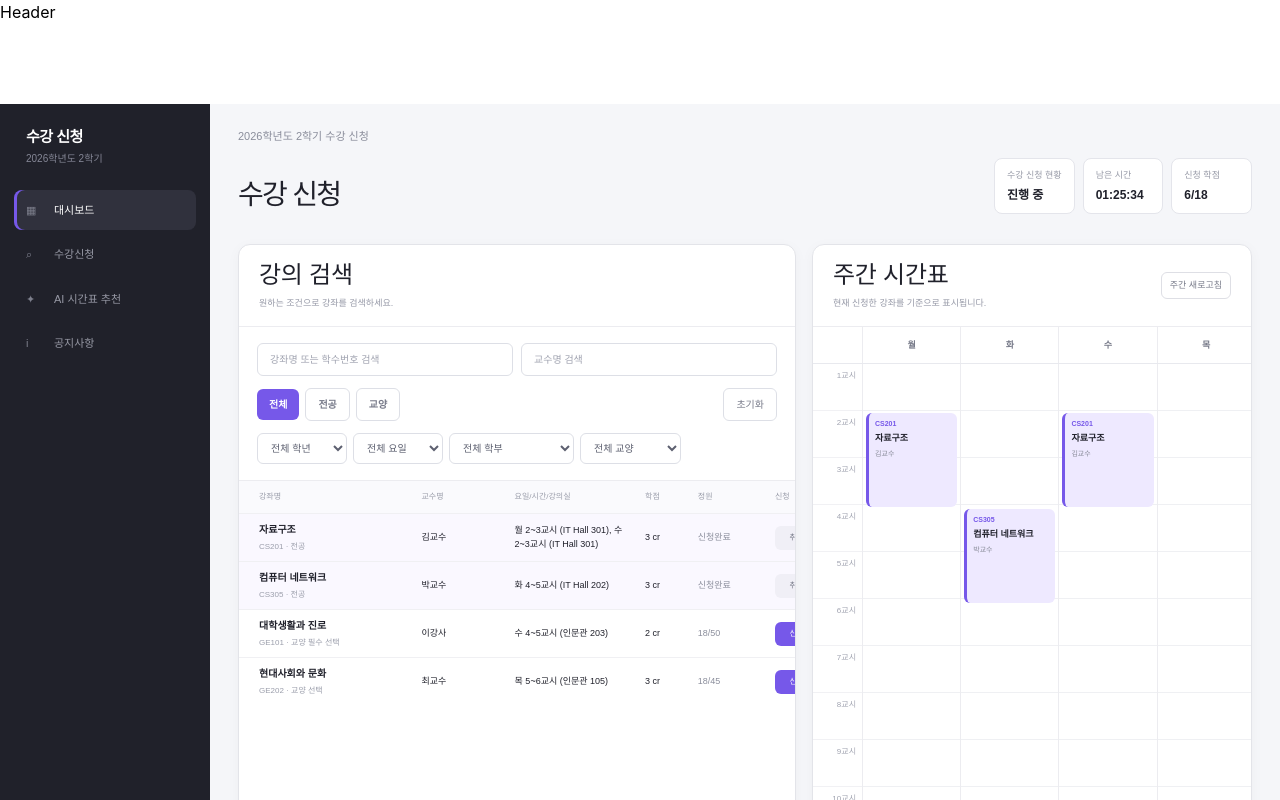
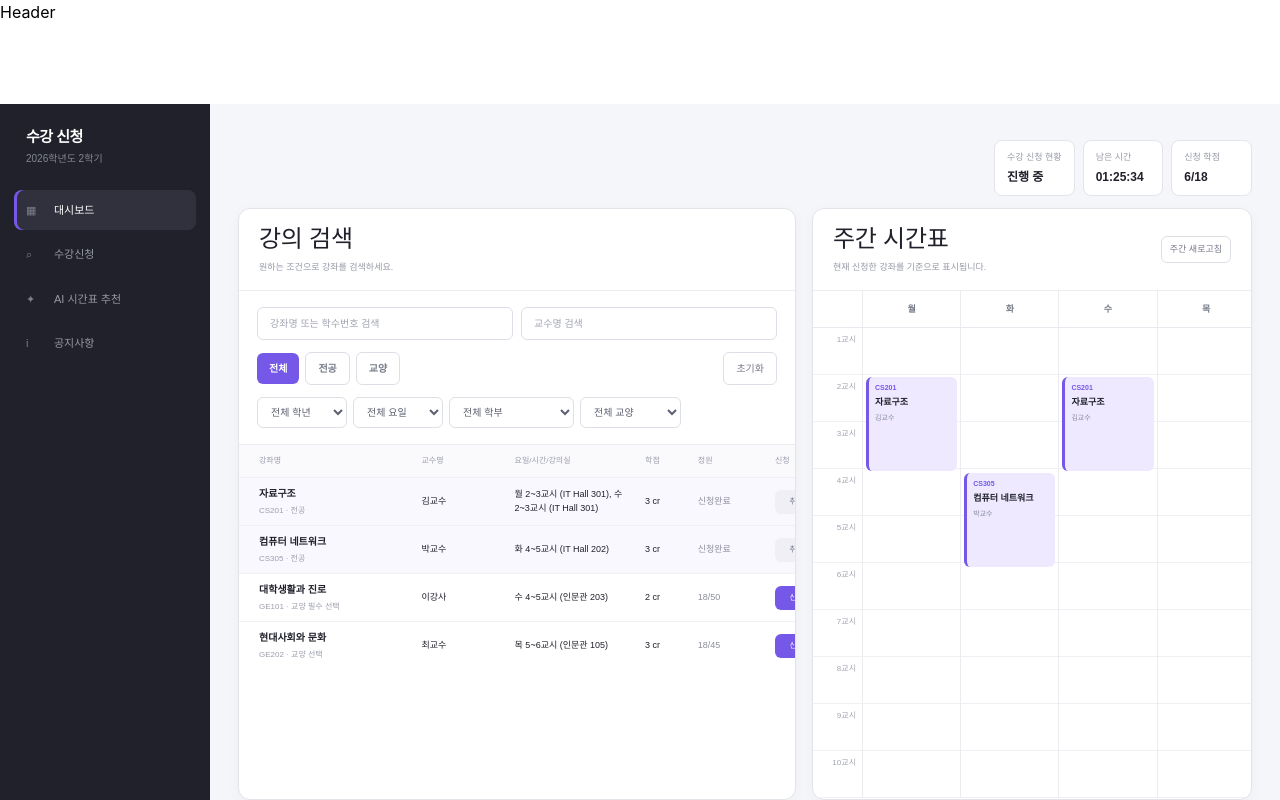
Before and after one commit to Jongho-Lee-dev/course-recommendation-timetable, a React (Vite) app in the folder frontend/: page / in a window 1280 px wide. Shown: the top 800 px of the page. Built offline with nearby package versions, Linux system fonts and the light colour scheme.

Commit message:
fix: 수강 신청 현황 영역 우측 정렬 수정

```diff
--- a/frontend/src/pages/HomePage.tsx
+++ b/frontend/src/pages/HomePage.tsx
@@ -184,16 +184,7 @@ export default function HomePage() {
 
       <main className="mx-auto w-full max-w-[1500px] min-w-0 px-4 py-6 min-[1101px]:px-7">
         <section className="flex flex-col gap-3 min-[701px]:flex-row min-[701px]:items-center min-[701px]:justify-between">
-          <div>
-            <div className="text-[11px] text-[#8a8d9b]">
-              2026학년도 2학기 수강 신청
-            </div>
-            <h1 className="!text-[28px] font-extrabold leading-tight tracking-[-1px] text-[#20212b]">
-              수강 신청
-            </h1>
-          </div>
-
-          <div className="mt-3 mb-3 grid w-full grid-cols-3 gap-2 min-[701px]:my-0 min-[701px]:w-auto">
+          <div className="mt-3 mb-3 ml-auto grid w-full grid-cols-3 gap-2 min-[701px]:w-auto">
             <div className="min-w-0 rounded-lg border border-[#e4e5eb] bg-white px-3 py-2.5">
               <span className="block text-[9px] text-[#9699a6]">
                 수강 신청 현황
```
